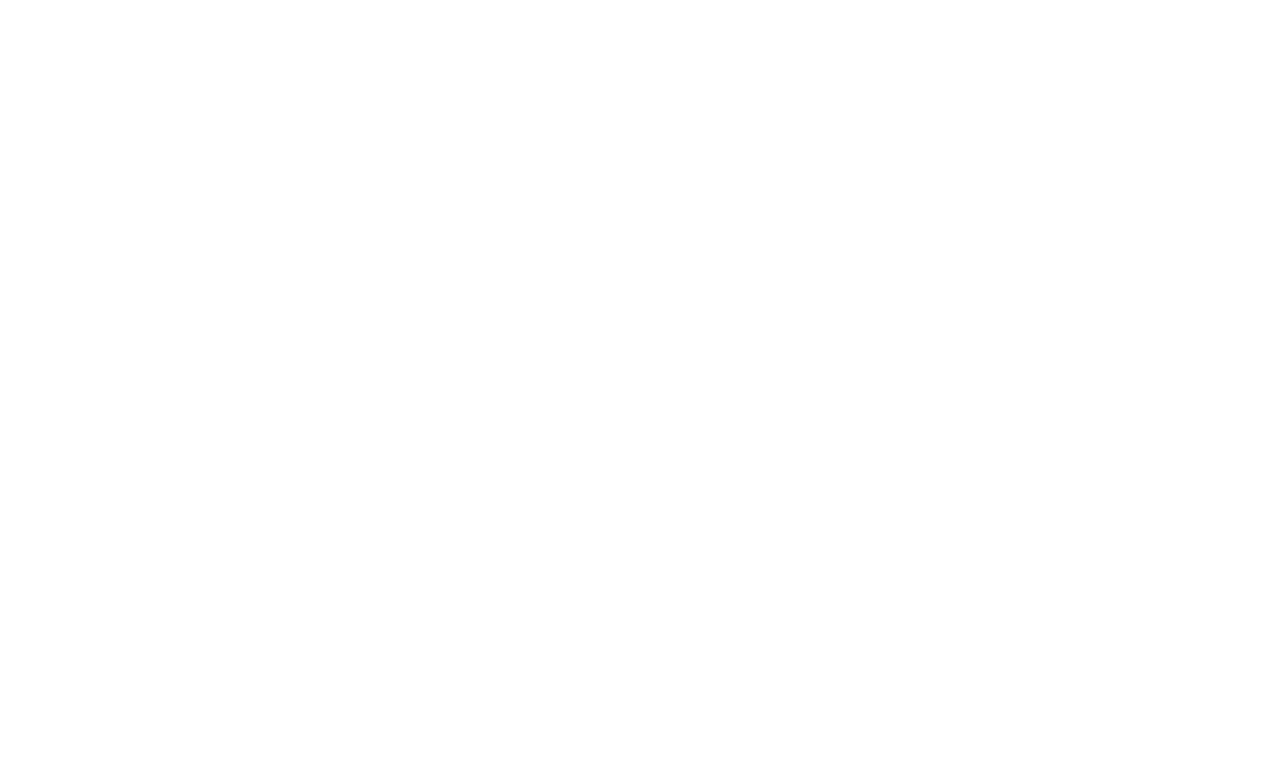
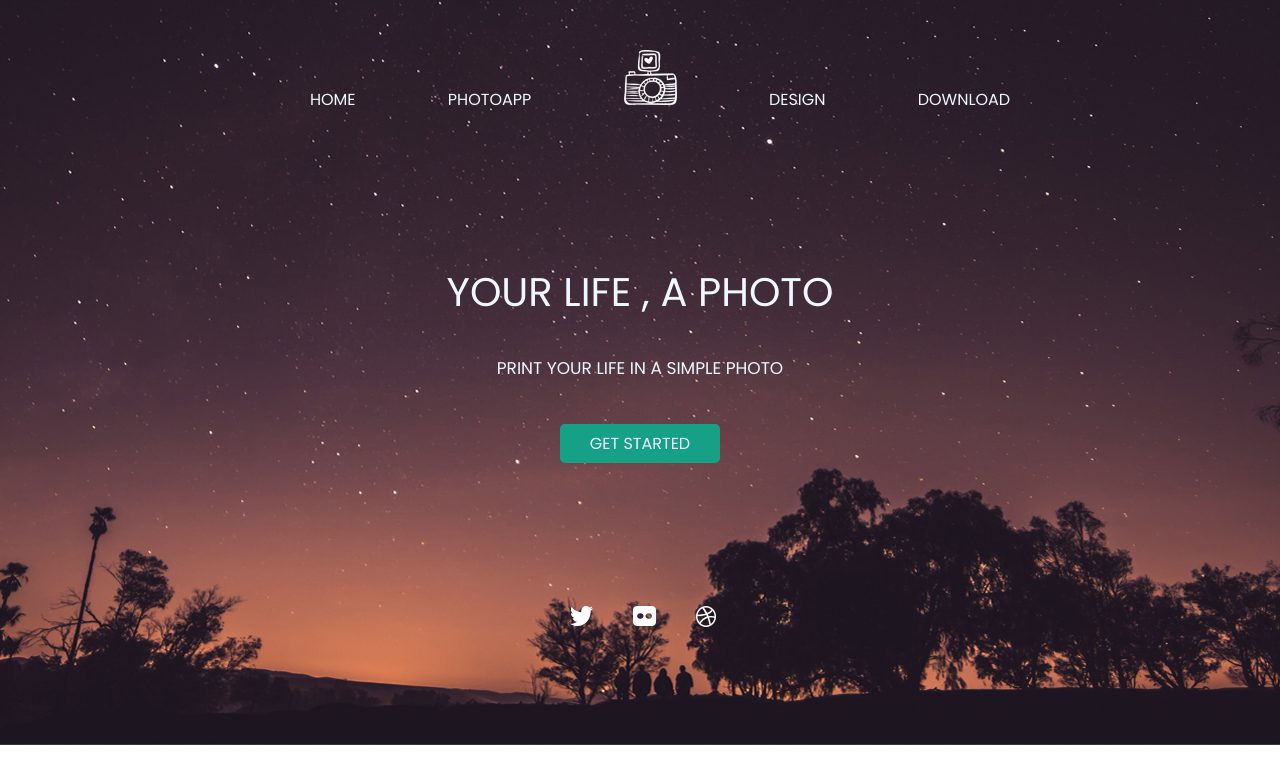
Before and after one commit to sa-sabuj/phototime, a plain HTML site: page index.html in a window 1280 px wide. Drawn offline with Linux system fonts and the light colour scheme.

Commit message:
style added

```diff
--- a/index.html
+++ b/index.html
@@ -6,10 +6,46 @@
     <meta http-equiv="X-UA-Compatible" content="IE=edge">
     <meta name="viewport" content="width=device-width, initial-scale=1.0">
     <title>Photogaphy Portfolio</title>
+    <link rel="shortcut icon" href="images/logo-green.png" type="image/x-icon">
+    <link rel="preconnect" href="https://fonts.googleapis.com">
+    <link rel="preconnect" href="https://fonts.gstatic.com" crossorigin>
+    <link href="https://fonts.googleapis.com/css2?family=Poppins&display=swap" rel="stylesheet">
+    <link rel="stylesheet" href="style.css">
 </head>
 
 <body>
+    <section class="header">
+        <div class="header-bg">
+            <div class="menu-area">
+                <ul>
+                    <li><a href="#">HOME</a></li>
+                    <li><a href="#">PHOTOAPP</a></li>
+                    <li><a href="#"><img src="images/logo.png" alt="logo"></a></li>
+                    <li><a href="#">DESIGN</a></li>
+                    <li><a href="#">DOWNLOAD</a></li>
+                </ul>
+                <div class="slogan-area">
+                    <h1>your life , a photo</h1>
+                    <h3>print your life in a simple photo</h3>
+                    <a href="#">GET STARTED</a>
+                </div>
+                <div class="header-iconarea">
+                    <div class="icon">
+                        <div class="twiter">
+                            <img src="images/twiter.png" alt="twiter">
+                        </div>
+                        <div class="flicker">
+                            <img src="images/flicker.png" alt="flicker">
+                        </div>
+                        <div class="dribbble">
+                            <img src="images/dribbble.png" alt="dribbble">
+                        </div>
+                    </div>
+                </div>
+            </div>
+        </div>
 
+    </section>
 </body>
 
 </html>
--- a/style.css
+++ b/style.css
@@ -1,3 +1,70 @@
 body{
     margin: 0;
+    font-family: 'Poppins', sans-serif;
 }
+.header {
+    background-image: url(images/header-bg.jpg);
+    background-repeat: no-repeat;
+    background-size: 100%;
+    color: aliceblue;
+    overflow: hidden;
+
+}
+.menu-area ul{
+    display: block;
+    text-align: center;
+    margin-top: 50px;
+
+
+}
+.menu-area ul li{
+    display: inline;
+    margin: 50px 24px;
+}
+.menu-area ul li a{
+    color: aliceblue;
+    text-decoration: none;
+    margin: 0 20px;
+
+}
+.slogan-area{
+    text-align: center;
+    margin: 150px 0;
+}
+.slogan-area h1{
+    text-transform: uppercase;
+    font-size: 40px;
+    font-weight: 100;
+}
+.slogan-area h3{
+    text-transform: uppercase;
+    font-size: 17px;
+    font-weight: 100;
+    margin-top: 0;
+    margin-bottom: 50px;
+}
+.slogan-area a{
+    text-decoration: none;
+    color: aliceblue;
+    background-color: #16A085;
+    padding: 8px 30px;
+    border-radius: 5px;
+    font-weight: 500;
+    margin-top: 30px;
+}
+
+.header-iconarea .icon{
+    display: flex;
+    height: 150px;
+    width: 180px;
+    margin: 0 auto;
+}
+.header-iconarea .icon .twiter{
+    margin: 0 20px;
+}
+.header-iconarea .icon .flicker{
+    margin: 0 20px;
+}
+.header-iconarea .icon .dribbble{
+    margin: 0 20px;
+}
```
Also changed, not shown: images/dribbble.png (added), images/flicker.png (added), images/twiter.png (added).
